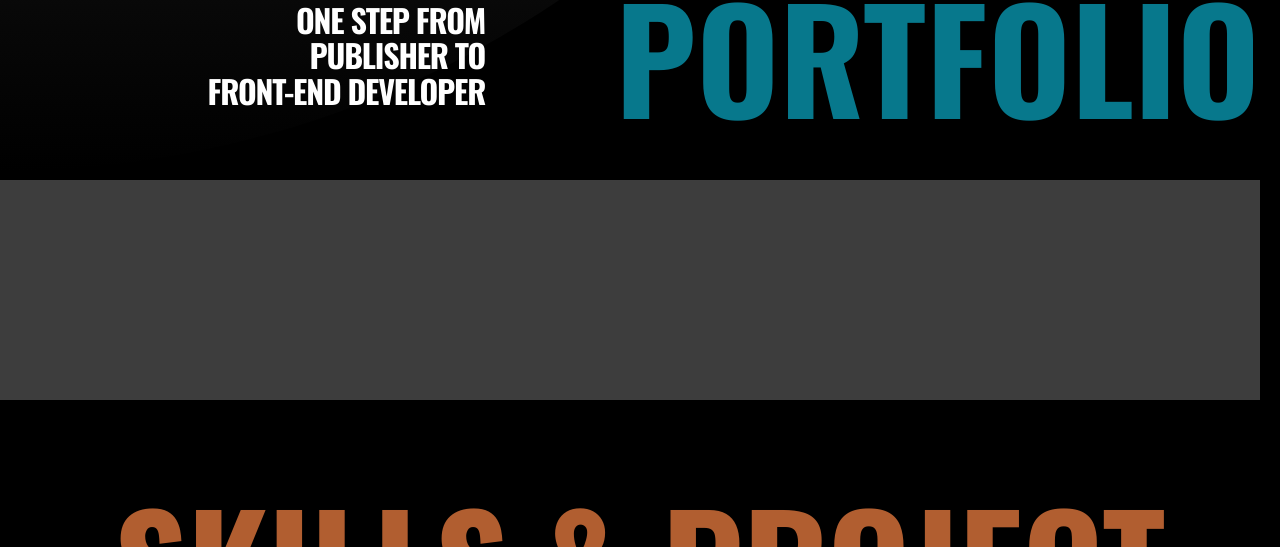
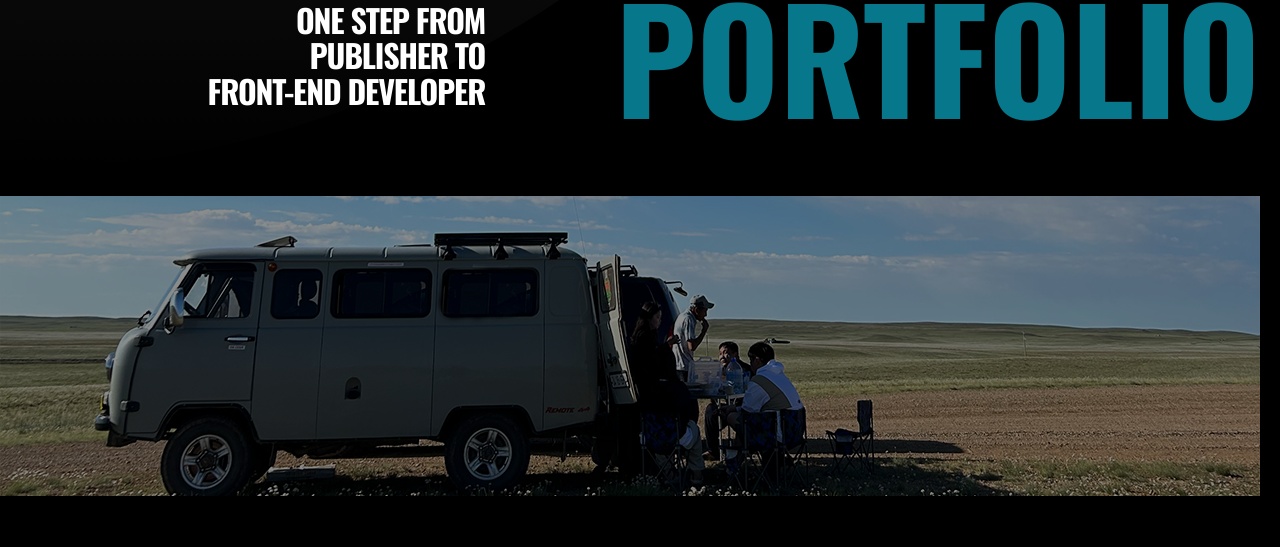
Before and after one commit to JinWan0823/frontend, a React (Vite) app: page / in a window 1280 px wide. Shown: the part 829-1376 px from the top of the page. Built offline with nearby package versions, Linux system fonts and the light colour scheme.

Commit message:
💄배너 이미지

```diff
--- a/src/contents/Contents.tsx
+++ b/src/contents/Contents.tsx
@@ -1,11 +1,14 @@
 import styled from "styled-components";
 import List from "./list";
+import Banner from "../assets/banner.png";
 
 export default function Contents() {
   return (
     <>
       <ContentsWrap>
-        <div className="img-wrap"></div>
+        <div className="img-wrap">
+          <img src={Banner} alt="banner-img" />
+        </div>
         <List />
       </ContentsWrap>
     </>
@@ -14,7 +17,7 @@ export default function Contents() {
 
 const ContentsWrap = styled.div`
   width: 100%;
-  margin-top: 24px;
+  margin-top: 40px;
 
   h3 {
     font-size: 32rem;
@@ -25,7 +28,10 @@ const ContentsWrap = styled.div`
 
   .img-wrap {
     width: 1260px;
-    height: 220px;
-    background-color: #3d3d3d;
+    background-color: #000;
+    img {
+      width: 100%;
+      opacity: 0.55;
+    }
   }
 `;
```
Also changed, not shown: src/assets/banner.png (added).
